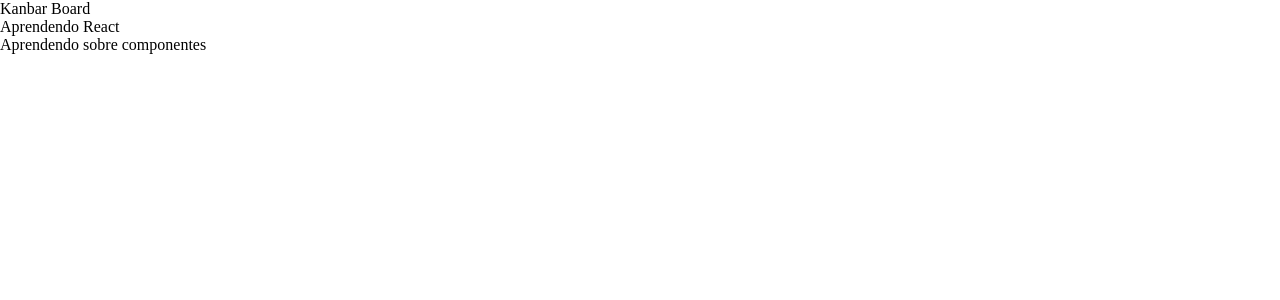
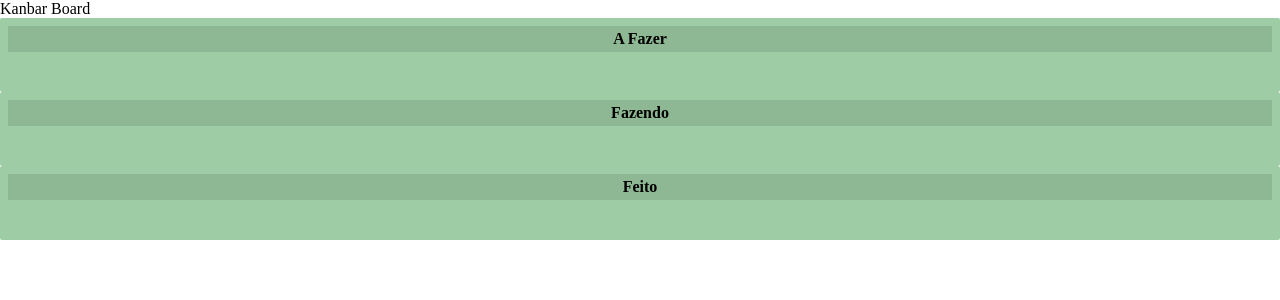
Before and after one commit to diegosfc100/kanban-board, a React (Create React App) app: page / in a window 1280 px wide. Shown: the top 300 px of the page. Built offline with nearby package versions, Linux system fonts and the light colour scheme.

Commit message:
Set tasklist

```diff
--- a/src/App.js
+++ b/src/App.js
@@ -1,7 +1,9 @@
 import React from 'react';
+import './index.css';
 
 
 import Navbar from './components/Navbar/Navbar';
+import TaskList from './components/TaskList/TaskList'
 
 //Anatomia de um componente React / Básicamente uma função JS.
 //Tudo deve encapsulado numa só div, ou seja, um nó.
@@ -9,10 +11,11 @@ function App() {
   return (
     <div className="App">
       <Navbar />
-      <ul>
-          <li>Aprendendo React</li>
-          <li>Aprendendo sobre componentes</li>
-      </ul>
+      <div>
+        <TaskList title="A Fazer"/>
+        <TaskList title="Fazendo"/>
+        <TaskList title="Feito"/>
+      </div>
     </div>
   );
 }
```
